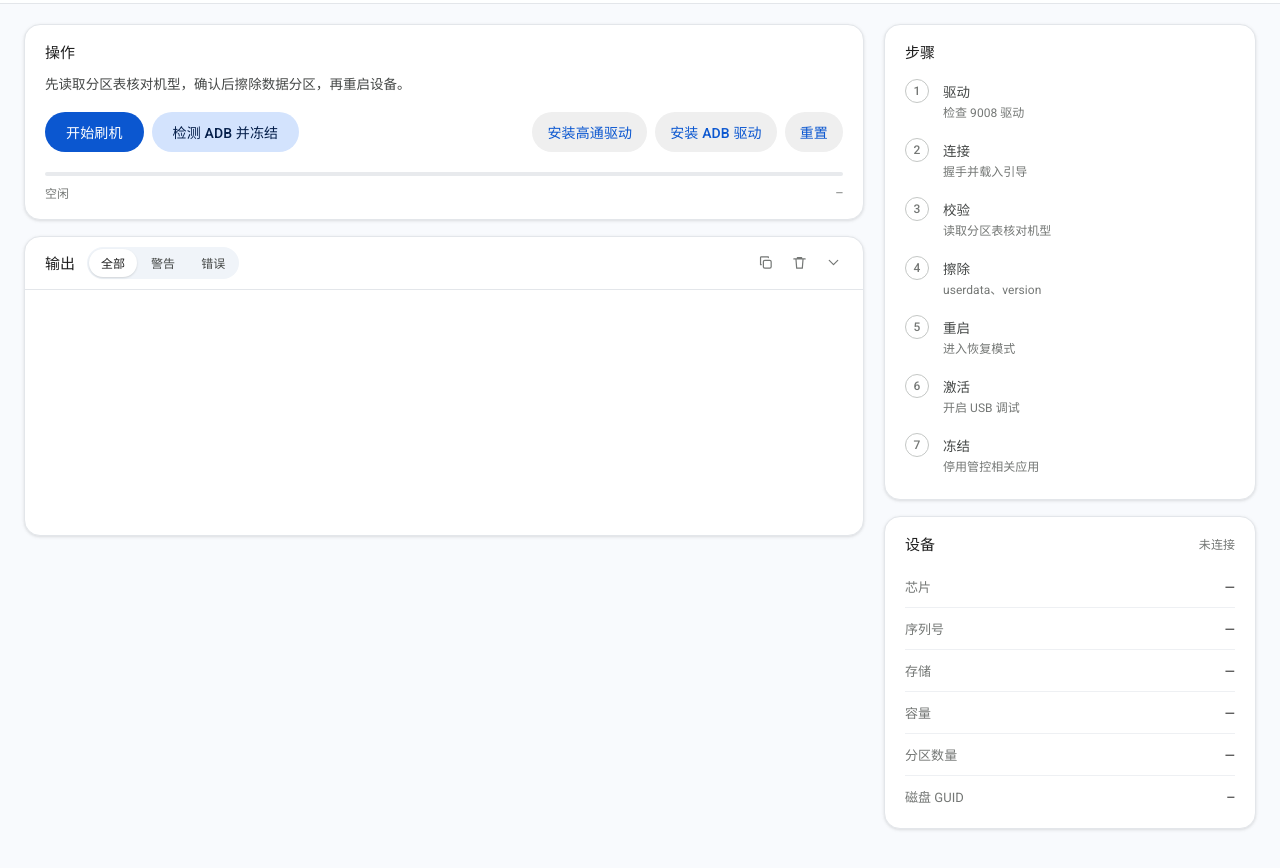
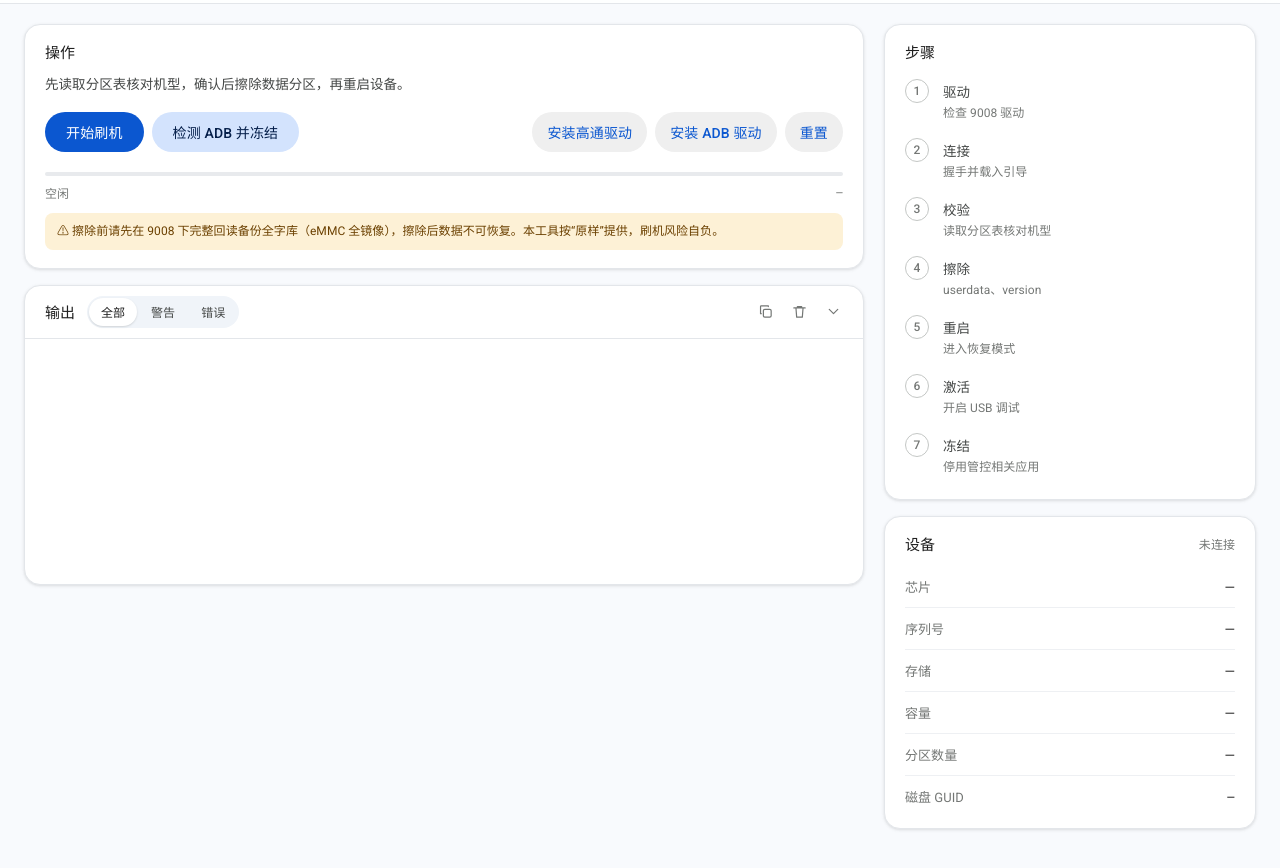
Before and after one commit to wg-1337/One-click_flashing_for_HX, a plain HTML site: page web/index.html in a window 1280 px wide. Shown: the part 60-928 px from the top of the page. Drawn offline with Linux system fonts and the light colour scheme; no server answers.

Commit message:
docs: 增加使用前备份全字库免责声明
- README 顶部新增“使用前必读”：先完整回读备份 eMMC 全字库，擦除不可恢复，风险自负
- 界面操作卡增加同款警示条

```diff
--- a/web/app.css
+++ b/web/app.css
@@ -353,3 +353,11 @@ button:focus-visible, input:focus-visible {
   margin: 12px 0 0; padding: 10px 12px; border-radius: 10px;
   background: var(--amber-bg); color: #5c3c00; font-size: 12.5px; line-height: 1.6;
 }
+
+/* 免责声明提示 */
+.footnote { margin: 12px 0 0; font-size: 12px; line-height: 1.6; }
+.warn-note {
+  color: #6b4000; background: var(--amber-bg);
+  padding: 9px 12px; border-radius: 8px;
+}
+.warn-note::before { content: "⚠ "; }
--- a/web/index.html
+++ b/web/index.html
@@ -40,6 +40,7 @@
         </div>
         <div class="progress"><div class="bar" id="bar"></div></div>
         <div class="progress-meta"><span id="phase-label">空闲</span><span id="meter-val">—</span></div>
+        <p class="footnote warn-note">擦除前请先在 9008 下完整回读备份全字库（eMMC 全镜像），擦除后数据不可恢复。本工具按“原样”提供，刷机风险自负。</p>
       </div>
     </section>
 
```
Also changed, not shown: 1 other file.
